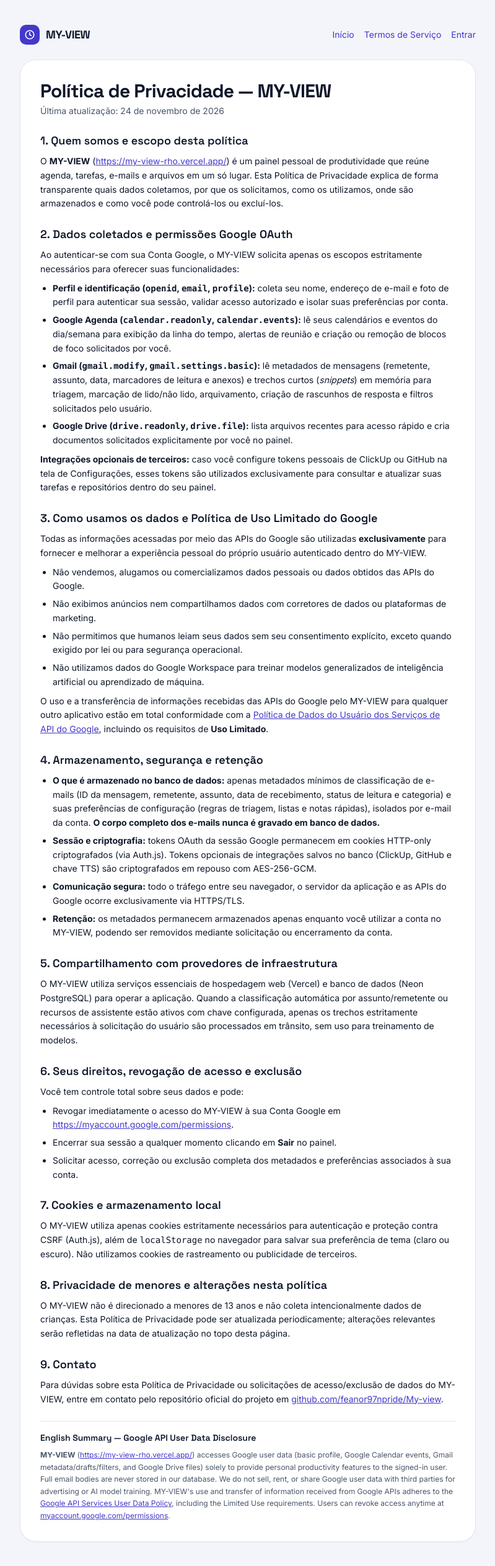
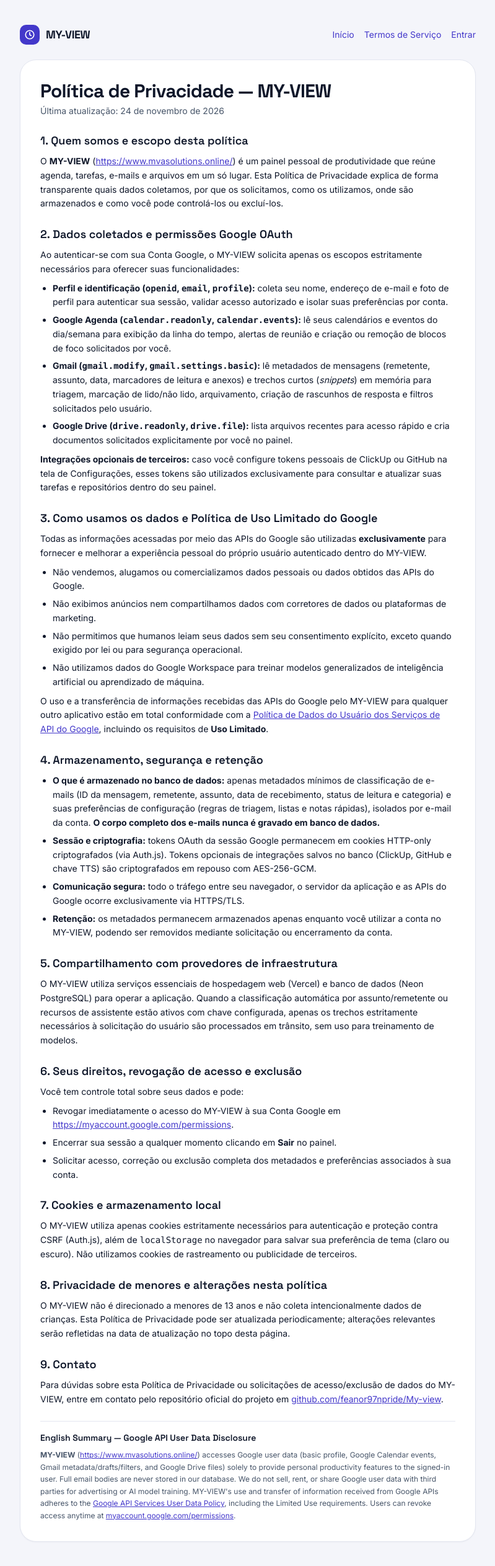
Before and after one commit to feanor97npride/My-view, a Next.js app: page /privacidade in a window 1280 px wide. Shown: the whole page at 62% size, without its empty margins (240-1039 px from the left). Built offline with nearby package versions, Linux system fonts and the light colour scheme.

Commit message:
docs(legal): atualiza URL oficial na Política de Privacidade para www.mvasolutions.online

```diff
--- a/src/app/privacidade/page.tsx
+++ b/src/app/privacidade/page.tsx
@@ -35,7 +35,7 @@ export default function PrivacidadePage() {
         <section className="flex flex-col gap-2 text-sm leading-relaxed">
           <h2 className="font-display text-lg font-semibold">1. Quem somos e escopo desta política</h2>
           <p>
-            O <strong>MY-VIEW</strong> (<a href="https://my-view-rho.vercel.app/" className="underline">https://my-view-rho.vercel.app/</a>) é um painel pessoal de produtividade que reúne agenda, tarefas, e-mails e arquivos em um só lugar.
+            O <strong>MY-VIEW</strong> (<a href="https://www.mvasolutions.online/" className="underline">https://www.mvasolutions.online/</a>) é um painel pessoal de produtividade que reúne agenda, tarefas, e-mails e arquivos em um só lugar.
             Esta Política de Privacidade explica de forma transparente quais dados coletamos, por que os solicitamos, como os utilizamos, onde são armazenados e como você pode controlá-los ou excluí-los.
           </p>
         </section>
@@ -161,7 +161,7 @@ export default function PrivacidadePage() {
         <section className="flex flex-col gap-2 border-t border-line pt-4 text-xs leading-relaxed text-mute">
           <h2 className="font-display text-sm font-semibold text-ink">English Summary — Google API User Data Disclosure</h2>
           <p>
-            <strong>MY-VIEW</strong> (<a href="https://my-view-rho.vercel.app/" className="underline">https://my-view-rho.vercel.app/</a>) accesses Google user data (basic profile, Google Calendar events, Gmail metadata/drafts/filters, and Google Drive files) solely to provide personal productivity features to the signed-in user. Full email bodies are never stored in our database. We do not sell, rent, or share Google user data with third parties for advertising or AI model training. MY-VIEW&apos;s use and transfer of information received from Google APIs adheres to the{" "}
+            <strong>MY-VIEW</strong> (<a href="https://www.mvasolutions.online/" className="underline">https://www.mvasolutions.online/</a>) accesses Google user data (basic profile, Google Calendar events, Gmail metadata/drafts/filters, and Google Drive files) solely to provide personal productivity features to the signed-in user. Full email bodies are never stored in our database. We do not sell, rent, or share Google user data with third parties for advertising or AI model training. MY-VIEW&apos;s use and transfer of information received from Google APIs adheres to the{" "}
             <a
               href="https://developers.google.com/terms/api-services-user-data-policy"
               target="_blank"
```
